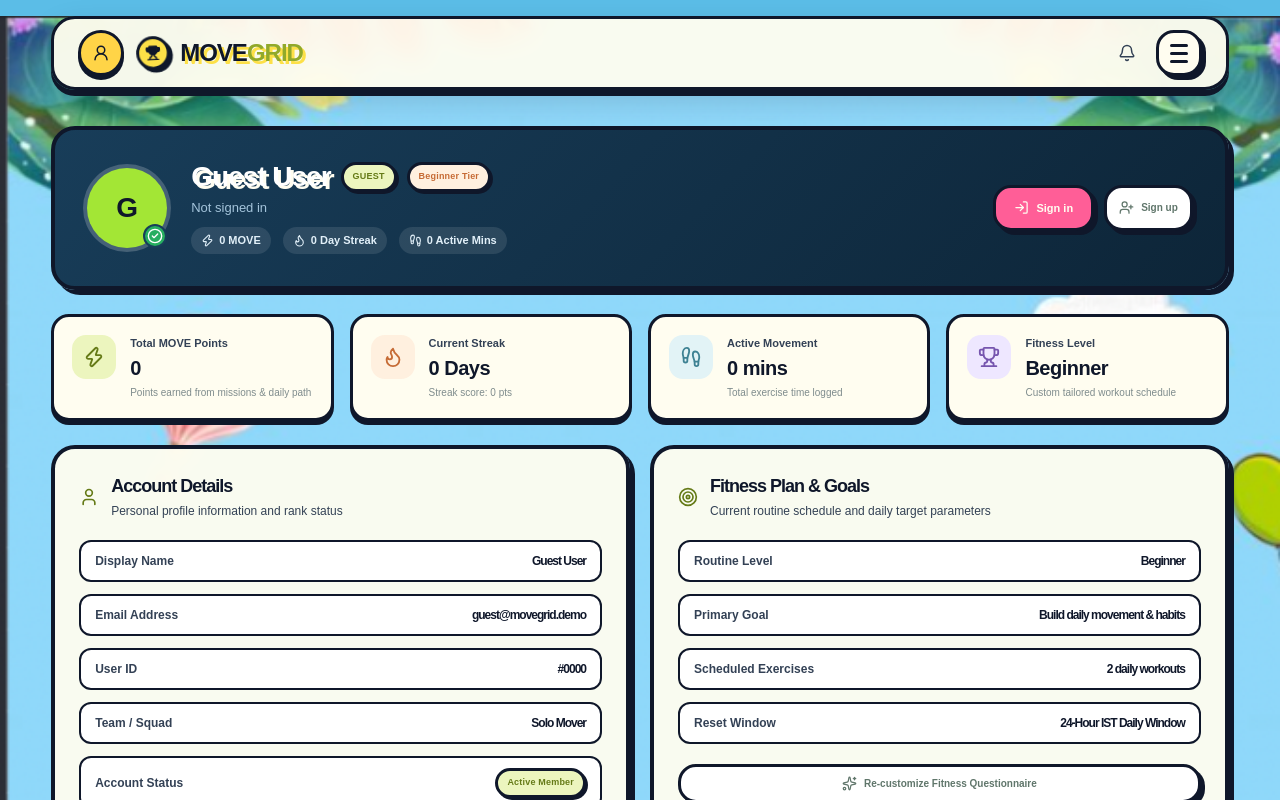
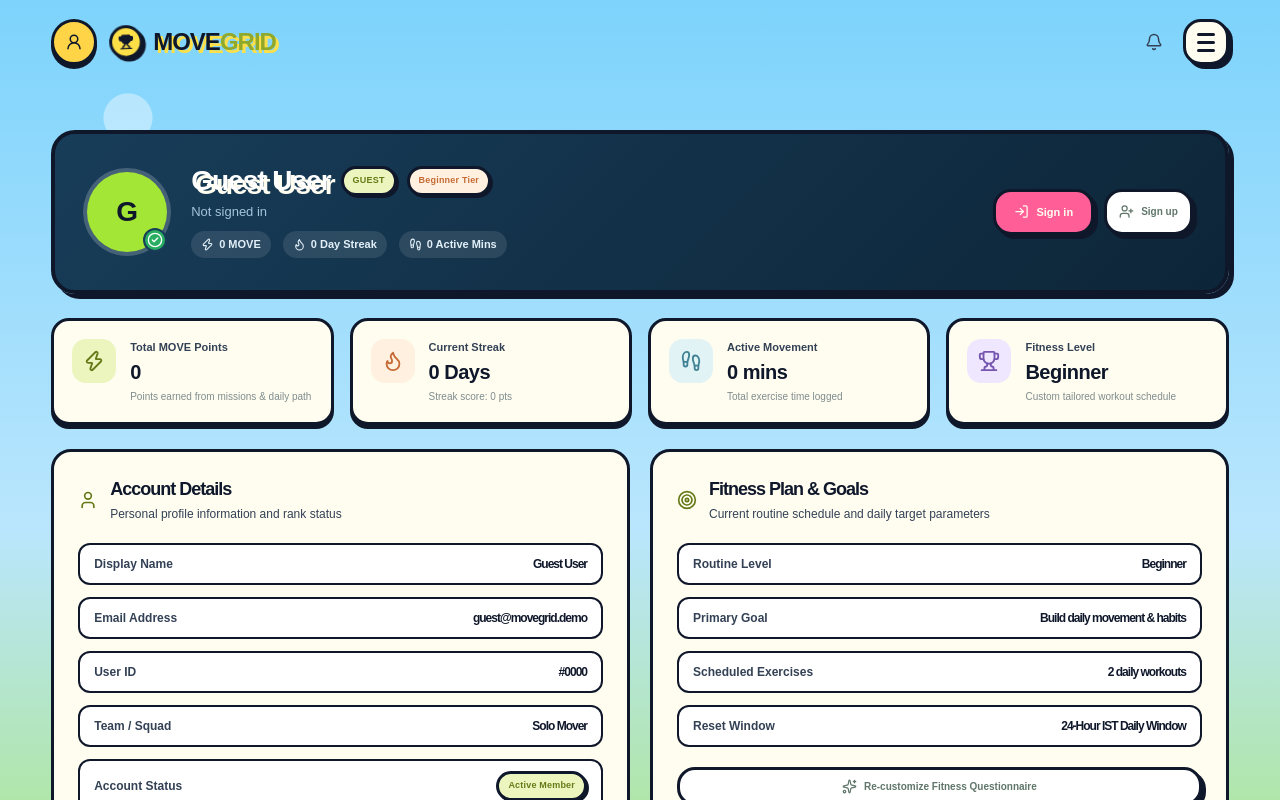
Before and after one commit to Hemanntnagar/movegrid, a Next.js app in the folder frontend/: page /profile in a window 1280 px wide. Shown: the top 800 px of the page. Built offline with nearby package versions, Linux system fonts and the light colour scheme; no server answers.

Commit message:
Revert "theme upgrade"
This reverts commit bc37eb030e0dbd8b2570cc4eac8ed39ba0e12894.

```diff
--- a/frontend/app/globals.css
+++ b/frontend/app/globals.css
@@ -32,17 +32,17 @@
 }
 * { border-color: var(--border); }
 html, body {
+  background: linear-gradient(180deg, #7dd3fc 0%, #bae6fd 45%, #a3e635 100%);
+  color: var(--foreground);
   min-height: 100vh;
-  color: var(--foreground);
-  background-color: #5bbde7;
 }
 body {
   font-family: Arial, sans-serif;
-  background-image: url('/bg-cartoon-nature.png');
-  background-size: cover;
-  background-position: center top;
-  background-repeat: no-repeat;
-  background-attachment: fixed;
+  background-image:
+    radial-gradient(circle at 10% 10%, rgba(255, 255, 255, 0.4) 0 24px, transparent 25px),
+    radial-gradient(circle at 90% 15%, rgba(255, 255, 255, 0.4) 0 32px, transparent 33px),
+    radial-gradient(circle at 50% 80%, rgba(255, 255, 255, 0.25) 0 45px, transparent 46px),
+    linear-gradient(180deg, #7dd3fc 0%, #bae6fd 45%, #a3e635 100%);
 }
 button, .primary-button, .outline-button {
   border: 3.5px solid #0f172a !important;
@@ -59,15 +59,10 @@ button:active, .primary-button:active, .outline-button:active {
   box-shadow: 1px 1px 0px #0f172a !important;
 }
 .topbar {
-  height: 74px;
-  padding: 0 24px;
-  background: rgba(255, 253, 240, 0.95) !important;
-  backdrop-filter: blur(12px);
-  -webkit-backdrop-filter: blur(12px);
-  border: 3.5px solid #0f172a !important;
-  border-radius: 24px !important;
-  box-shadow: 0 6px 0px #0f172a, 0 12px 30px rgba(15, 23, 42, 0.15) !important;
-  margin: 16px 4vw 0 !important;
+  height: 84px;
+  padding: 0 4vw;
+  background: #fffdf0;
+  border-bottom: 4px solid #0f172a;
 }
 .brand {
   font-size: 24px;
@@ -91,29 +86,17 @@ button:active, .primary-button:active, .outline-button:active {
 .desktop-nav .nav-active { color: #ff5e97; border-bottom: 4px solid #ff5e97; }
 .icon-button, .mobile-menu { border: 0 !important; box-shadow: none !important; background: transparent !important; }
 .avatar { border: 3.5px solid #0f172a; background: #ff72a5; color: var(--ink); }
-.main-content { padding-top: 36px; }
-.welcome {
-  background: rgba(255, 253, 240, 0.92);
-  backdrop-filter: blur(10px);
-  -webkit-backdrop-filter: blur(10px);
-  border: 3.5px solid #0f172a;
-  border-radius: 26px;
-  padding: 24px 28px;
-  box-shadow: 6px 6px 0px #0f172a;
-  margin-bottom: 24px;
-}
+.main-content { padding-top: 46px; }
 .eyebrow { color: #0f172a; letter-spacing: 1.5px; font-weight: 900; }
 h1, h2, h3, strong { font-weight: 900; letter-spacing: -1px; }
-h1 { font-size: clamp(34px, 5vw, 62px); text-shadow: 3px 3px 0 #fffdf0; }
-.welcome h1 span { color: #ff5e97; text-shadow: 3px 3px 0 #0f172a; }
+h1 { font-size: clamp(34px, 5vw, 62px); text-shadow: 4px 4px 0 #fffdf0; }
+.welcome h1 span { color: #ff5e97; text-shadow: 4px 4px 0 #0f172a; }
 .subhead { color: #0f172a; font-weight: 800; }
-.streak-badge, .stat-card, .mission-card, .leaderboard-card, .squad-card, .reward-card, .recommendation, .nearby-map, .profile-card, .login-card {
+.streak-badge, .stat-card, .mission-card, .leaderboard-card, .squad-card, .reward-card, .recommendation, .nearby-map {
   border: 4px solid #0f172a !important;
   border-radius: 24px !important;
   box-shadow: 5px 5px 0px #0f172a !important;
-  background: rgba(255, 253, 240, 0.95) !important;
-  backdrop-filter: blur(8px);
-  -webkit-backdrop-filter: blur(8px);
+  background: #fffdf0;
   transition: transform 0.2s cubic-bezier(0.175, 0.885, 0.32, 1.275), box-shadow 0.2s ease;
 }
 .streak-badge { background: #fde047; color: var(--ink); }
@@ -122,19 +105,19 @@ h1 { font-size: clamp(34px, 5vw, 62px); text-shadow: 3px 3px 0 #fffdf0; }
   transform: translateY(-4px) rotate(1deg);
   box-shadow: 8px 8px 0px #0f172a !important;
 }
-.stat-card.lime { background: rgba(163, 230, 53, 0.94); }
-.stat-card.orange { background: rgba(255, 123, 61, 0.94); }
-.stat-card.blue { background: rgba(56, 189, 248, 0.94); }
-.stat-card.purple { background: rgba(192, 132, 252, 0.94); }
+.stat-card.lime { background: #a3e635; }
+.stat-card.orange { background: #ff7b3d; }
+.stat-card.blue { background: #38bdf8; }
+.stat-card.purple { background: #c084fc; }
 .stat-icon { border: 3px solid #0f172a; background: #fffdf0; border-radius: 50%; box-shadow: 2px 2px 0 #0f172a; }
 .primary-button { background: #ff5e97; color: #fffdf0; font-weight: 900; padding: 12px 18px; }
 .text-button { border: 0; box-shadow: none; background: transparent; color: #ff5e97; font-weight: 900; }
 .pill { border: 3px solid #0f172a; border-radius: 999px; color: var(--ink); font-weight: 900; background: #fde047; box-shadow: 2px 2px 0 #0f172a; }
-.recommendation { background: rgba(255, 114, 165, 0.94); overflow: hidden; }
-.mission-card.mint { background: rgba(163, 230, 53, 0.94); }.mission-card.orange { background: rgba(255, 123, 61, 0.94); }.mission-card.blue { background: rgba(56, 189, 248, 0.94); }
+.recommendation { background: #ff72a5; overflow: hidden; }
+.mission-card.mint { background: #a3e635; }.mission-card.orange { background: #ff7b3d; }.mission-card.blue { background: #38bdf8; }
 .mission-card .primary-button { background: #0f172a; color: #fff; }
 .modal-backdrop { background: rgba(15, 23, 42, 0.6); backdrop-filter: blur(4px); }
-.modal { background: rgba(255, 253, 240, 0.98); border: 4px solid #0f172a; border-radius: 30px; box-shadow: 10px 10px 0 #0f172a; }
+.modal { background: #fffdf0; border: 4px solid #0f172a; border-radius: 30px; box-shadow: 10px 10px 0 #0f172a; }
 .close-button { background: #ff72a5; border: 3px solid #0f172a; }
 
 /* Speech Bubble Banner */
```
Also changed, not shown: frontend/public/bg-cartoon-nature.png (deleted), frontend/public/images/bg-cartoon-nature.png (deleted).
